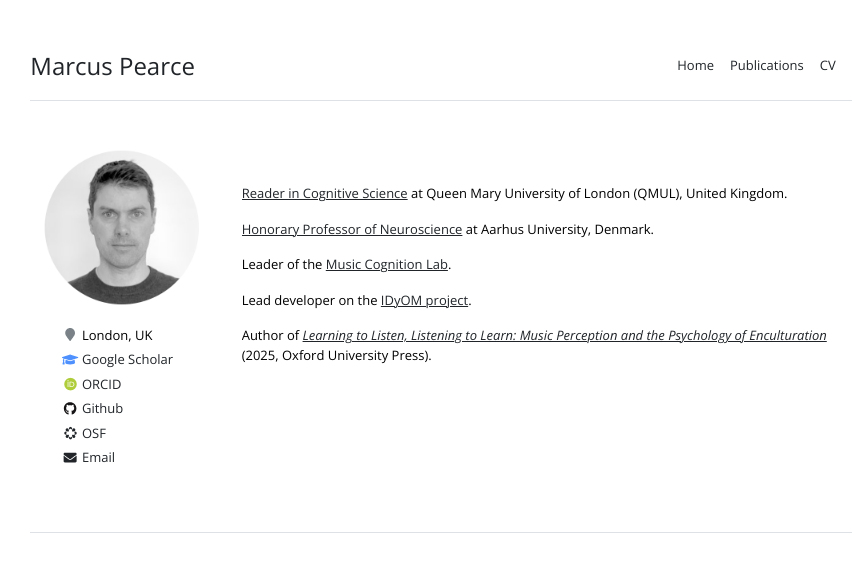
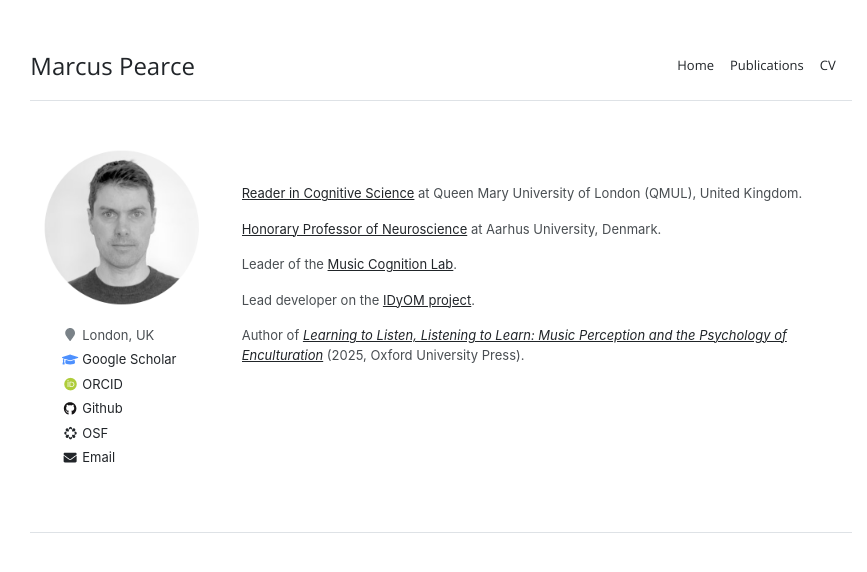
Before and after one commit to mtpearce/mtpearce.github.io, a Jekyll site: the page built from index.md, in a window 1280 px wide. Shown: the top 572 px of the page, without its empty margins (199-1066 px from the left). Built offline with Jekyll 4.4.1, drawn with Linux system fonts in a browser that asks for light colours; nearby versions of some CDN libraries; some web fonts are replaced.

Commit message:
Update home page

```diff
--- a/_includes/header.html
+++ b/_includes/header.html
@@ -7,7 +7,7 @@
   </div>
   <nav class="d-inline-flex mt-2 mt-md-0 ms-md-auto">
     {% for item in site.data.settings.menu %}
-      <a class="me-3 py-2 text-decoration-none" href="{{ site.github.url }}{{ item.url }}">{{ item.name }}</a>
+      <a class="title me-3 py-2 text-decoration-none" href="{{ site.github.url }}{{ item.url }}">{{ item.name }}</a>
     {% endfor %}
   </nav>
 </header>
--- a/_sass/main.scss
+++ b/_sass/main.scss
@@ -2,10 +2,10 @@
 
 $backgroundColor: #ffffff;
 $bodyColor: #000000;
-$bodyFont: "Open Sans", "Source Sans Pro", "Helvetica Neue", Helvetica, Arial, sans-serif;
-$sans-serif: $bodyFont;
-// $bodyFont: -apple-system,BlinkMacSystemFont,"Segoe UI",Helvetica,Arial,sans-serif,"Apple Color Emoji","Segoe UI Emoji","Segoe UI Symbol";
-// $sans-serif: -apple-system, ".SFNSText-Regular", "San Francisco", "Roboto", "Segoe UI", "Helvetica Neue", "Lucida Grande", Arial, sans-serif;
+// $bodyFont: "Open Sans", "Source Sans Pro", "Helvetica Neue", Helvetica, Arial, sans-serif;
+// $sans-serif: $bodyFont;
+$bodyFont: -apple-system,BlinkMacSystemFont,"Segoe UI",Helvetica,Arial,sans-serif,"Apple Color Emoji","Segoe UI Emoji","Segoe UI Symbol";
+$sans-serif: -apple-system, ".SFNSText-Regular", "San Francisco", "Roboto", "Segoe UI", "Helvetica Neue", "Lucida Grande", Arial, sans-serif;
 $linkColor: #212529 !important;
 
 $github-color               : #171516;
@@ -37,7 +37,7 @@ html {
 
 body {
     background: $backgroundColor;
-    color: $bodyColor;
+    color: $dark-gray; // $bodyColor;
     font-size: small;
     font-family: $bodyFont;
     text-align: left;
```
